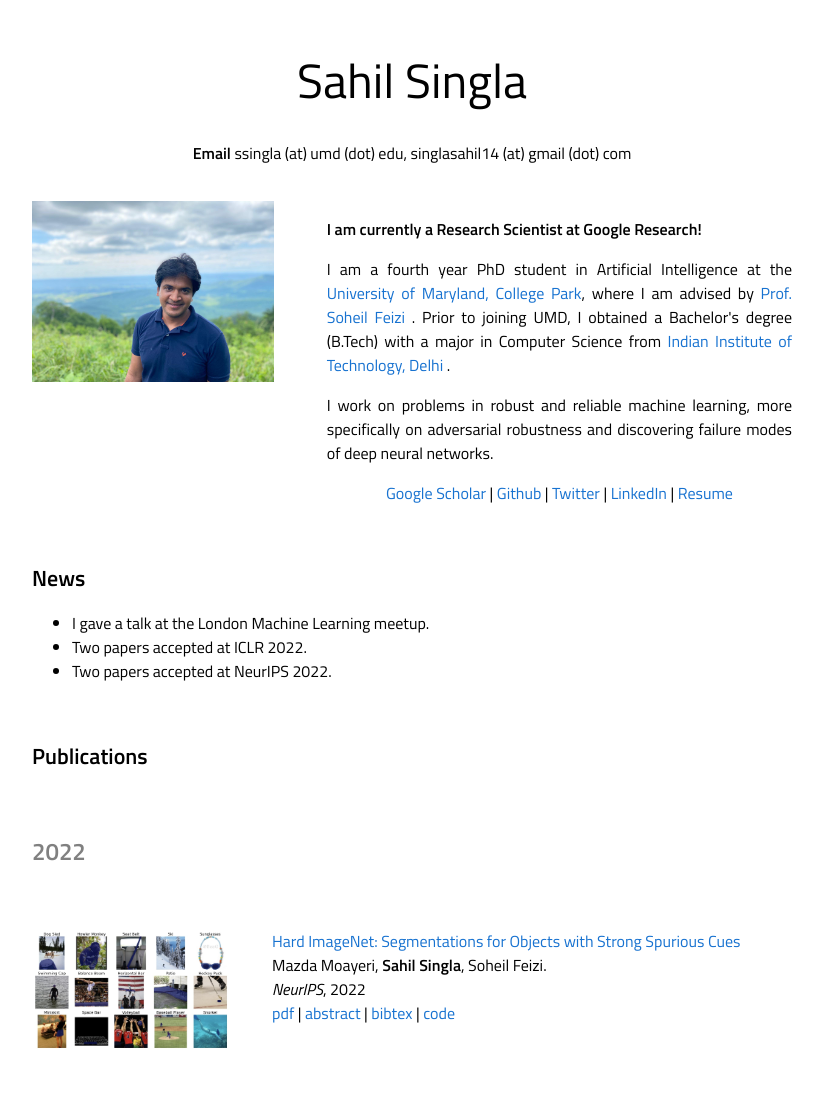
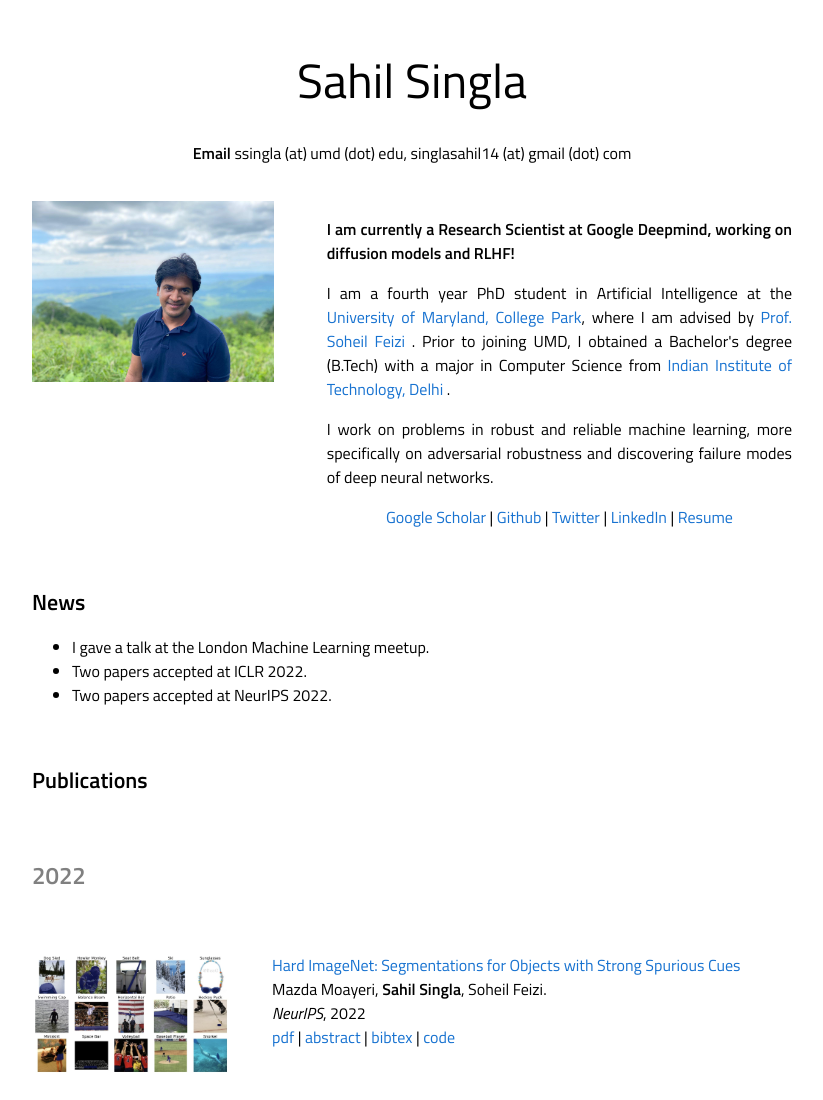
Before and after one commit to singlasahil14/singlasahil14.github.io, a plain HTML site: page index.html in a window 1280 px wide. Shown: the top 1100 px of the page, without its empty margins (228-1051 px from the left). Drawn offline with Linux system fonts and the light colour scheme.

Commit message:
Update index.html

```diff
--- a/index.html
+++ b/index.html
@@ -44,7 +44,7 @@
         <div id="includedContent"></div>
         <p>
           <p>
-              <strong>I am currently a Research Scientist at Google Research!</strong>
+              <strong>I am currently a Research Scientist at Google Deepmind, working on diffusion models and RLHF!</strong>
           </p>
           <p>
               I am a fourth year PhD student in Artificial Intelligence at the <a href="https://www.umd.edu/">University of Maryland, College Park</a>, where I am advised by <a href="https://www.cs.umd.edu/~sfeizi/"> Prof. Soheil Feizi </a>. Prior to joining UMD, I obtained a Bachelor's degree (B.Tech) with a major in Computer Science from <a href="https://www.iitd.ac.in/"> Indian Institute of Technology, Delhi </a>.
```
